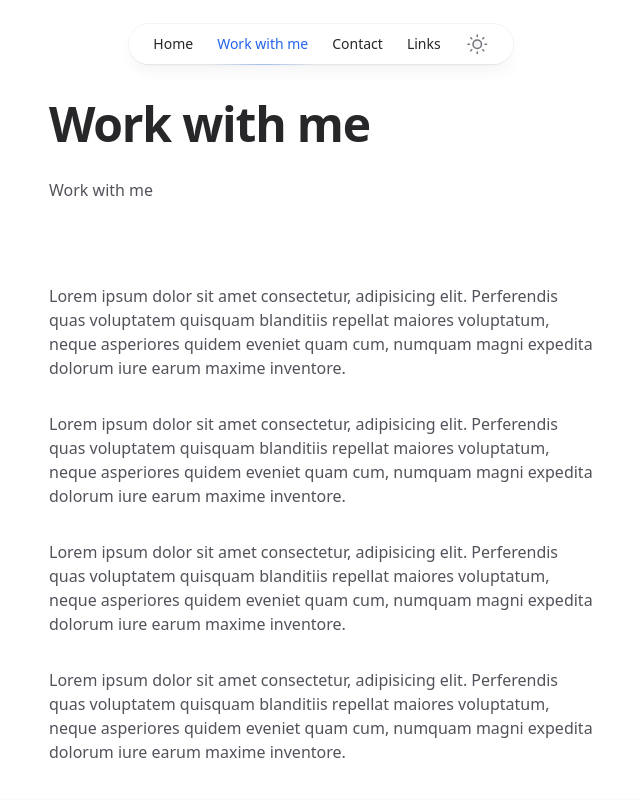
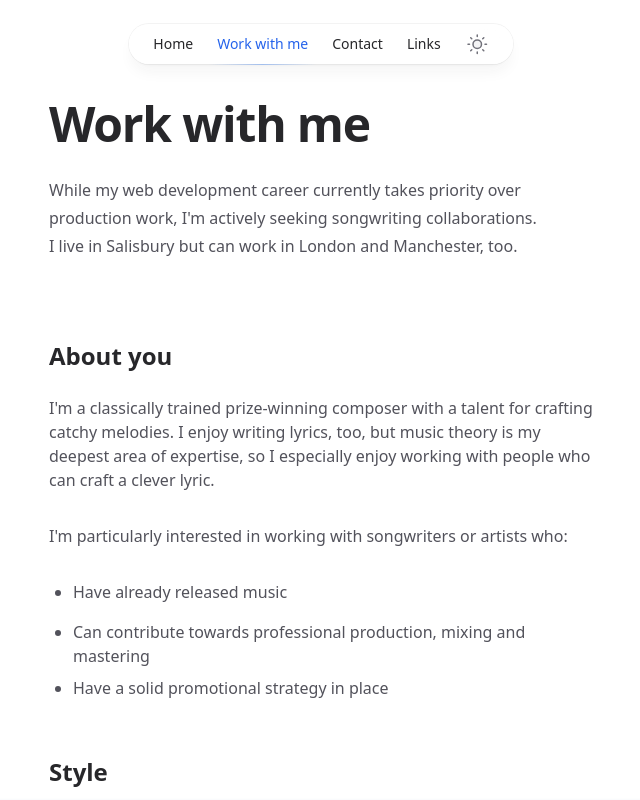
Before and after one commit to danedwardsdeveloper/dan-edwards-creative, a Next.js app: page /work-with-me in a window 1280 px wide. Shown: the whole page, without its empty margins (319-959 px from the left). Built offline with nearby package versions, Linux system fonts and the light colour scheme; no server answers; the database is empty.

Commit message:
Add copy

```diff
--- a/src/app/work-with-me/page.tsx
+++ b/src/app/work-with-me/page.tsx
@@ -1,15 +1,54 @@
 import { SimpleLayout } from '@/components/SimpleLayout'
+import StyledLink from '@/components/StyledLink'
 
 export default function WorkWithMePage() {
   return (
-    <SimpleLayout title="Work with me" intro="Work with me">
-      {Array.from({ length: 5 }).map((_, i) => (
-        <p key={i}>
-          Lorem ipsum dolor sit amet consectetur, adipisicing elit. Perferendis quas voluptatem quisquam
-          blanditiis repellat maiores voluptatum, neque asperiores quidem eveniet quam cum, numquam magni
-          expedita dolorum iure earum maxime inventore.
-        </p>
-      ))}{' '}
+    <SimpleLayout
+      title="Work with me"
+      intro="While my web development career currently takes priority over production work, I'm actively seeking songwriting collaborations. I live in Salisbury but can work in London and Manchester, too."
+    >
+      <h2>About you</h2>
+      <p>{`I'm a classically trained prize-winning composer with a talent for crafting catchy melodies. I enjoy writing lyrics, too, but music theory is my deepest area of expertise, so I especially enjoy working with people who can craft a clever lyric.`}</p>
+      <p>{`I'm particularly interested in working with songwriters or artists who:`}</p>
+      <ul>
+        <li>{`Have already released music`}</li>
+        <li>{`Can contribute towards professional production, mixing and mastering`}</li>
+        <li>{`Have a solid promotional strategy in place`}</li>
+      </ul>
+      <h2>{`Style`}</h2>
+      <p>{`My songwriting sweet spots are:`}</p>
+      <ul>
+        <li>{`High-energy commercial pop with infectious hooks and memorable melodies`}</li>
+        <li>{`Emotional power ballads in the vein of Lewis Capaldi, Adele, and iconic Disney songs`}</li>
+      </ul>
+      <h2>{`Available Songs`}</h2>
+      <p>{`I have three songs to release in 2025, each with strong melodic foundations. While I have potential recording plans for 2025, I'm open to discussing these tracks with committed artists who are ready to develop and release them. The songs have partial lyrics and are unproduced, so there's plenty of room for collaborative input.`}</p>
+      <ul>
+        <li>
+          <strong>{`An uptempo pop banger with an unforgettable melody`}</strong>
+          <ul>
+            <li>{`Suitable for any voice type`}</li>
+            <li>{`Vocally challenging`}</li>
+          </ul>
+        </li>
+        <li>
+          <strong>{`A pop ballad for any voice type`}</strong>
+        </li>
+        <li>
+          <strong>{`A unique EDM-pop fusion featuring the double harmonic scale`}</strong>
+          <ul>
+            <li>{`Suitable for a
+      female/high-voice singer`}</li>
+            <li>{`Would particularly suit an Arabic singer`}</li>
+          </ul>
+        </li>
+      </ul>
+
+      <p>
+        {`If you're serious about your music career and connect with my style, `}
+        <StyledLink href="/contact">{`send me a message`}</StyledLink>
+        {` and let's create something unique.`}
+      </p>
     </SimpleLayout>
   )
 }
```
